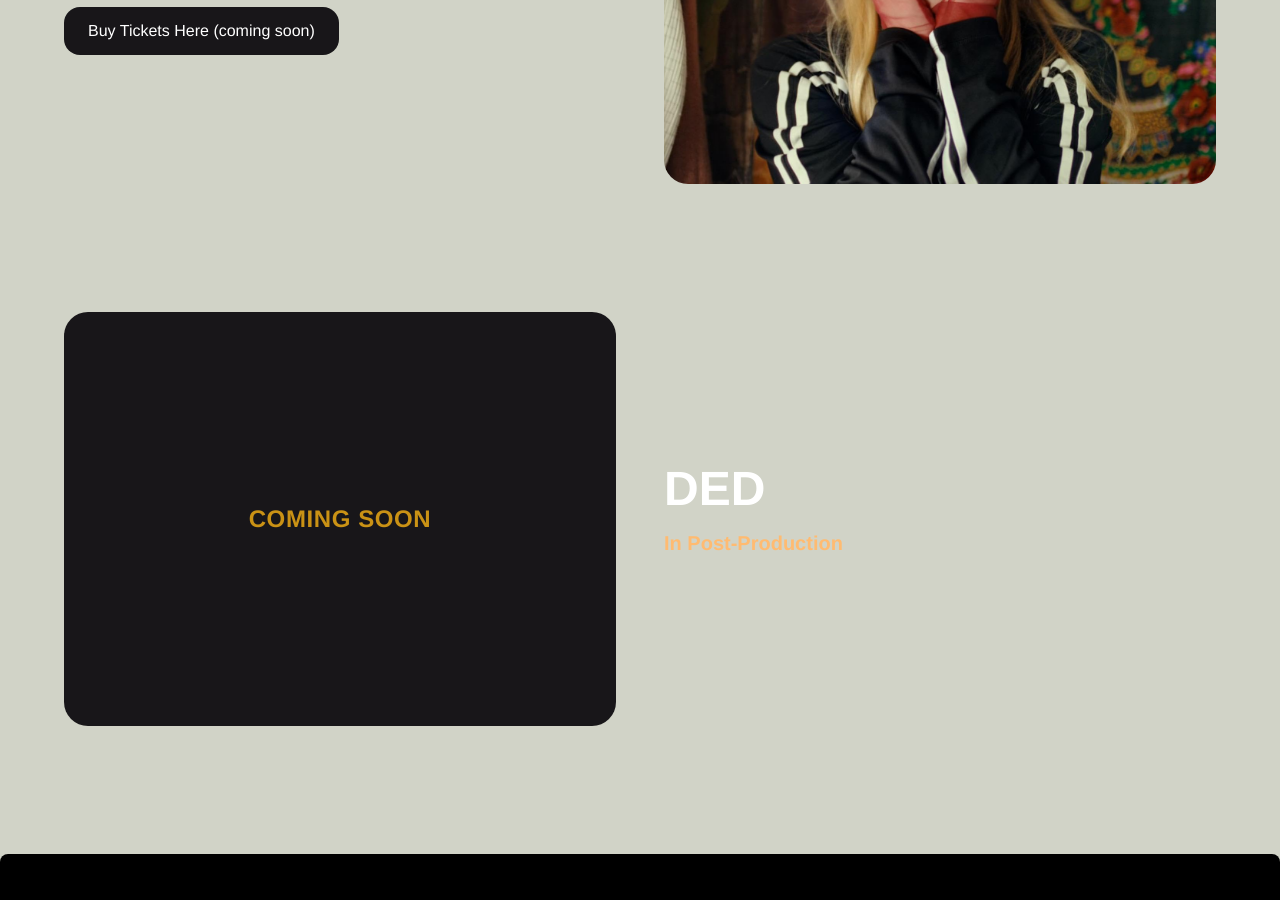
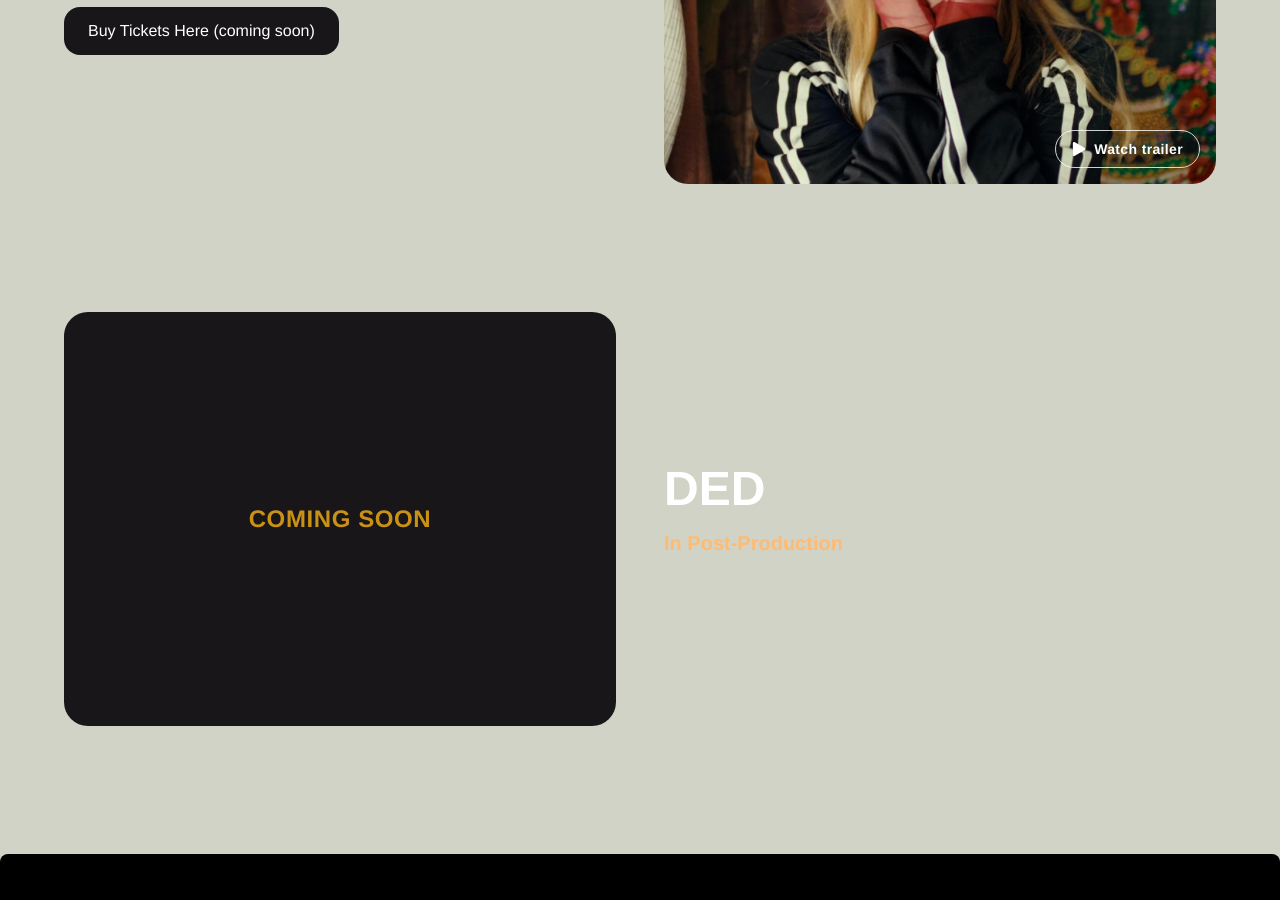
Before and after one commit to aribradshaw/HonorRole, a Next.js app: page /work in a window 1280 px wide. Shown: the part 1700-2600 px from the top of the page. Built offline with nearby package versions, Linux system fonts and the light colour scheme.

Commit message:
Add Idiotka trailer link
Include the YouTube trailer URL for Idiotka so the Work page can surface it.

```diff
--- a/data/films.ts
+++ b/data/films.ts
@@ -87,6 +87,7 @@ export const films: Film[] = [
     ],
     image: "/films/idiotka.jpg",
     imdbLink: "https://www.imdb.com/title/tt35677327/",
+    trailerYouTubeUrl: "https://www.youtube.com/watch?v=0xTAq7_40tk",
     instagram: "https://www.instagram.com/idiotkamovie/?hl=en"
   },
   {
```
